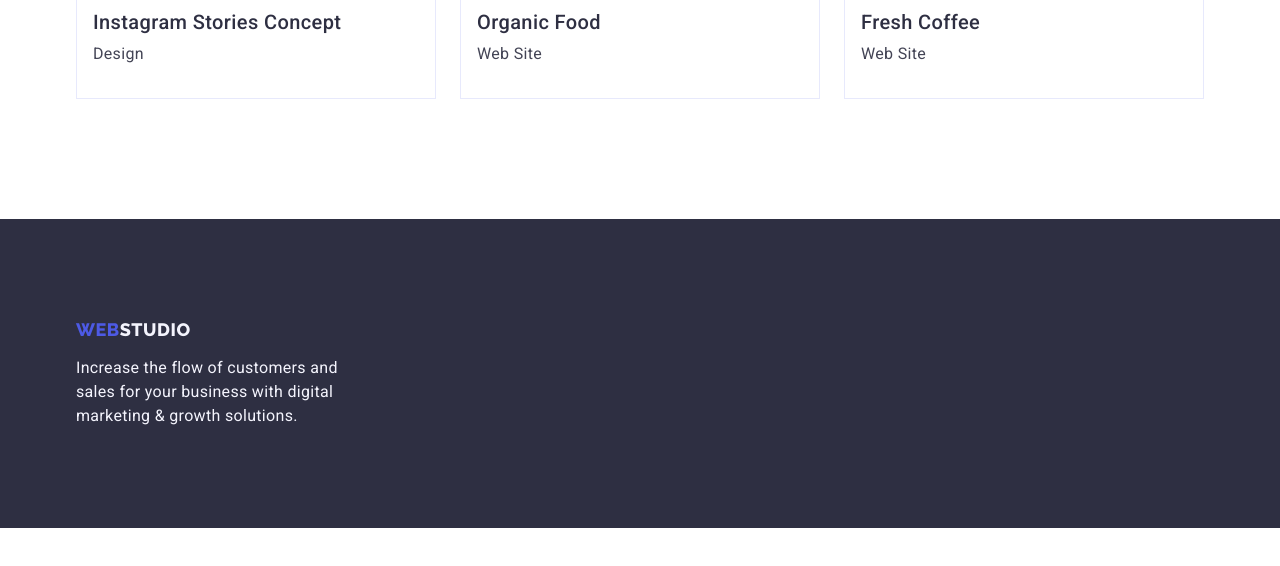
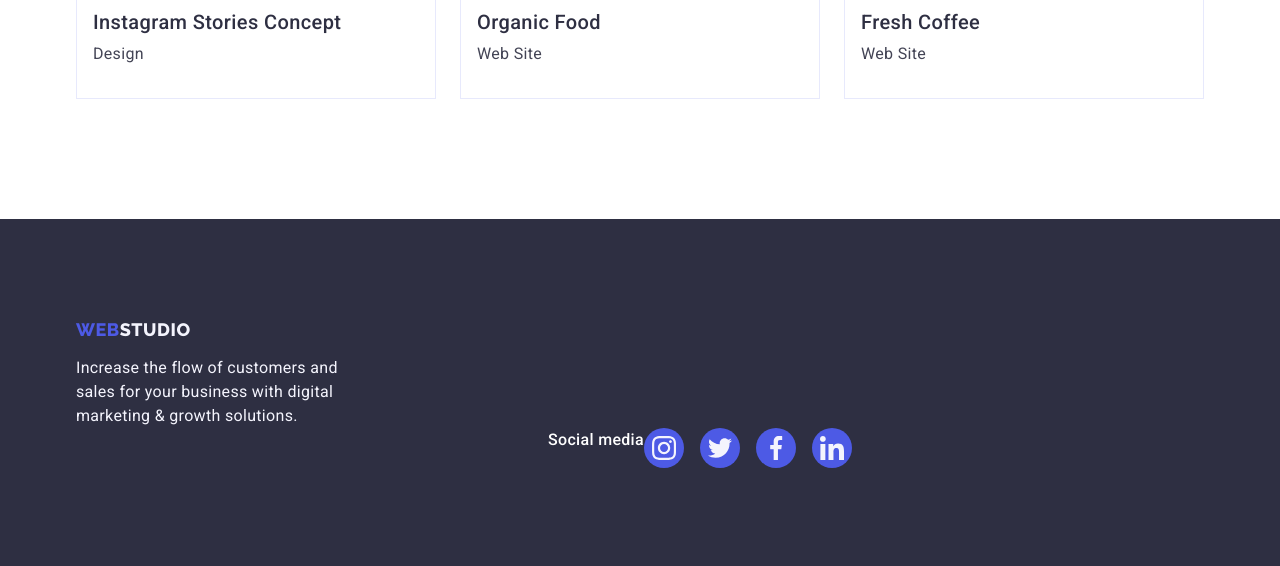
Before and after one commit to Katysha94/goit-markup-hw-04, a plain HTML site: page portfolio.html in a window 1280 px wide. Shown: the part 1551-2117 px from the top of the page. Before the commit the page ends 2079 px from the top, so only its background shows below. Drawn offline with nearby package versions, Linux system fonts and the light colour scheme.

Commit message:
update portfolio

```diff
--- a/css/styles.css
+++ b/css/styles.css
@@ -421,8 +421,8 @@ display: flex;
     border-radius: 4px;
  }
 
- .customers-list-link:hover .customers-list-icon,
- .customers-list-link:focus .customers-list-icon {
+ .customers-item:hover,
+ .customers-item:focus {
     fill: #404BBF;
  }
 
@@ -463,6 +463,46 @@ display: flex;
     max-width: 264px;
     margin-right: auto;
  }
+
+
+.footer-social {
+    display: flex;
+    justify-content: center;
+    margin-left: 120px;
+
+}
+
+.ft-social-suptitle {
+    margin-bottom: 16px;
+    font-family: var(--main-font-family);
+    font-weight: 500;
+    font-size: 16px;
+    line-height: 1.5;
+    letter-spacing: 0.02em;
+    color: #FFFFFF;
+}
+
+.ft-social-list {
+    display: flex;
+    justify-content: center;
+    align-items: center;
+    gap: 16px;
+}
+
+.ft-social-list-link {
+    display: flex;
+    justify-content: center;
+    align-items: center;
+    background-color: var(--secondary-accent-color);
+    border-radius: 50%;
+    width: 40px;
+    height: 40px;
+}
+
+.ft-social-icon {
+    fill:#F4F4FD;
+}
+
 /* portfolio.html */
 
 /* navigation */
@@ -509,6 +549,12 @@ display: flex;
     width: calc((100% - 48px) / 3);
 }
 
+.work-examples-item:hover,
+.work-examples-item:focus {
+    border: 1px solid #F4F4FD;
+        box-shadow: 0px 1px 6px rgba(46, 47, 66, 0.08), 0px 1px 1px rgba(46, 47, 66, 0.16), 0px 2px 1px rgba(46, 47, 66, 0.08);
+}
+
 .work-examples-border {
     border: 1px solid #E7E9FC;
     border-top: none;
--- a/portfolio.html
+++ b/portfolio.html
@@ -141,11 +141,46 @@
 </main>
 <!--footer-->
 <footer class="footer">
-    <div class="container">
-    <a class="logo-footer link" href="./index.html">Web<span class="logo-footer-accent">Studio</span></a>
-    <p class="footer-suptitle">Increase the flow of customers and sales for your business with digital marketing &
-        growth solutions.</p>
+    <div class="container footer-container">
+        <div class="logo-container footer-container">
+            <a class="logo-footer link" href="./index.html">Web<span class="logo-footer-accent">Studio</span></a>
+            <p class="footer-suptitle">Increase the flow of customers and sales for your business with digital marketing
+                & growth solutions.</p>
         </div>
+        <div class="footer-social">
+            <p class="ft-social-suptitle">Social media</p>
+            <ul class="ft-social-list list">
+                <li class="ft-social-item">
+                    <a class="ft-social-list-link" href="">
+                        <svg class="ft-social-icon" aria-label="instagram-icon" width="24" height="24">
+                            <use href="./images/sprite.svg#icon-instagram"></use>
+                        </svg>
+                    </a>
+                </li>
+                <li class="ft-social-item">
+                    <a class="ft-social-list-link" href="">
+                        <svg class="ft-social-icon" aria-label="twitter-icon" width="24" height="24">
+                            <use href="./images/sprite.svg#icon-twitter"></use>
+                        </svg>
+                    </a>
+                </li>
+                <li class="ft-social-item">
+                    <a class="ft-social-list-link" href="">
+                        <svg class="ft-social-icon" aria-label="facebook-icon" width="24" height="24">
+                            <use href="./images/sprite.svg#icon-facebook"></use>
+                        </svg>
+                    </a>
+                </li>
+                <li class="ft-social-item">
+                    <a class="ft-social-list-link" href="">
+                        <svg class="ft-social-icon" aria-label="linkedin-icon" width="24" height="24">
+                            <use href="./images/sprite.svg#icon-linkedin"></use>
+                        </svg>
+                    </a>
+                </li>
+            </ul>
+        </div>
+    </div>
 </footer>
 </body>
 </html>
```
Also changed, not shown: index.html (+5 -4 lines).
